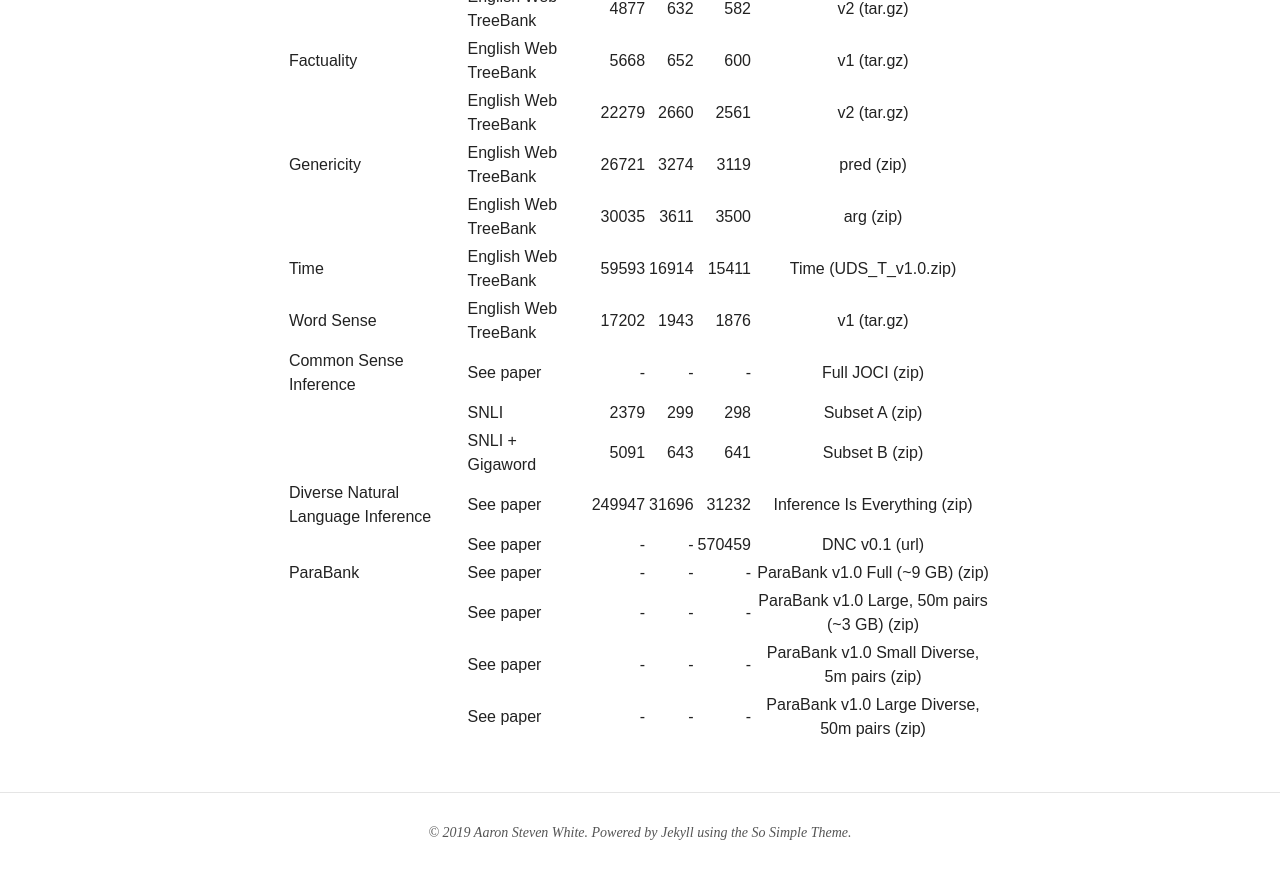
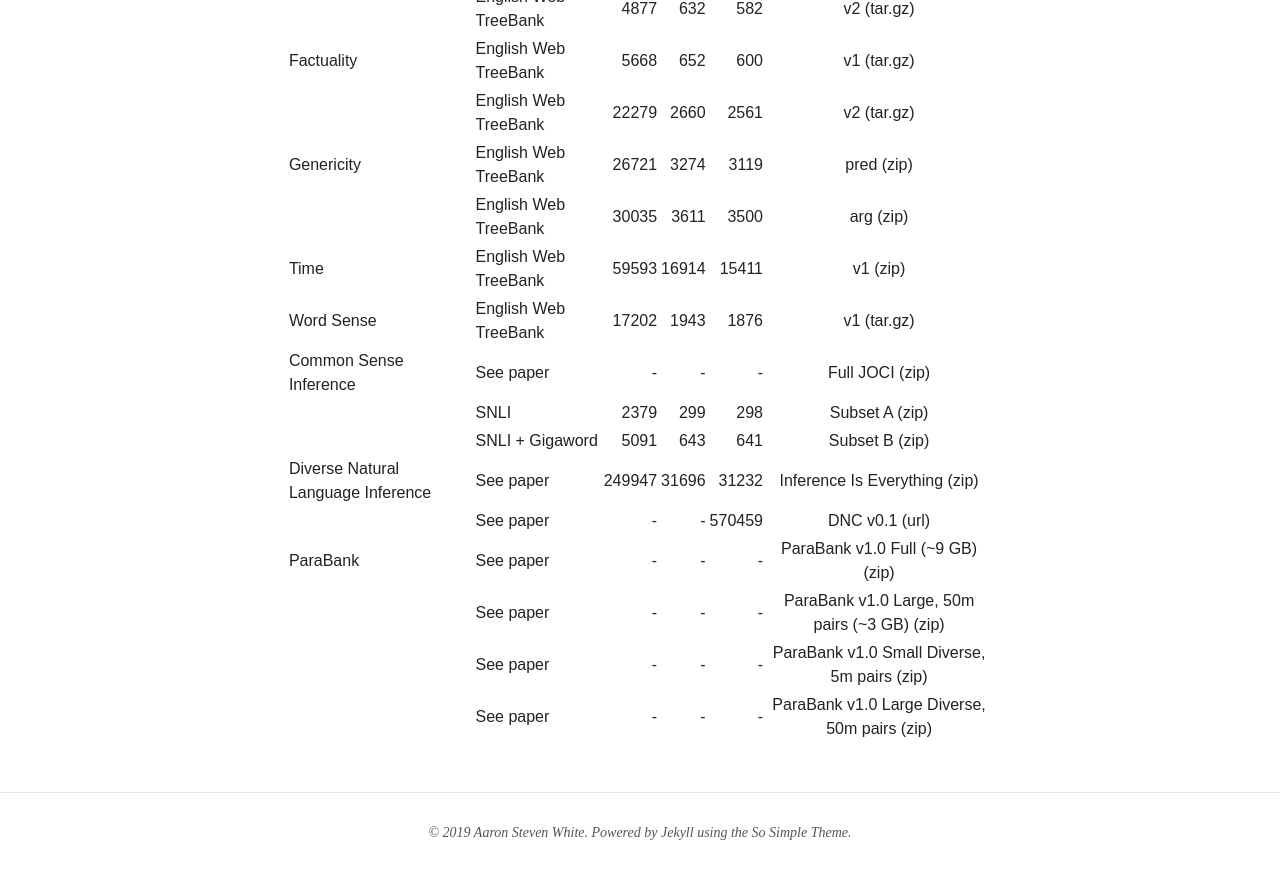
Before and after one commit to decompositional-semantics-initiative/decompositional-semantics-initiative.github.io, a Jekyll site: the page built from data/index.md, in a window 1280 px wide and 900 px high, scrolled down 646 px. Shown: the top 879 px of the window. Built offline with Jekyll 4.4.1, drawn with Linux system fonts in a browser that asks for light colours; nearby versions of some CDN libraries.

Commit message:
renamed data

```diff
--- a/_data/projects.yml
+++ b/_data/projects.yml
@@ -67,10 +67,10 @@ time:
   title: Time
   url: time/
   datasets:
-    - name: Time
-      filetype: UDS_T_v1.0.zip
+    - name: v1
+      filetype: zip
       corpus: English Web TreeBank
-      url: UDS_T_v1.0.zip #time_eng_udewt_v1.tar.gz
+      url: UDS_T_v1.zip #time_eng_udewt_v1.tar.gz
       trainsize: 59593
       devsize: 16914
       testsize: 15411
```
Also changed, not shown: 1 other file.
